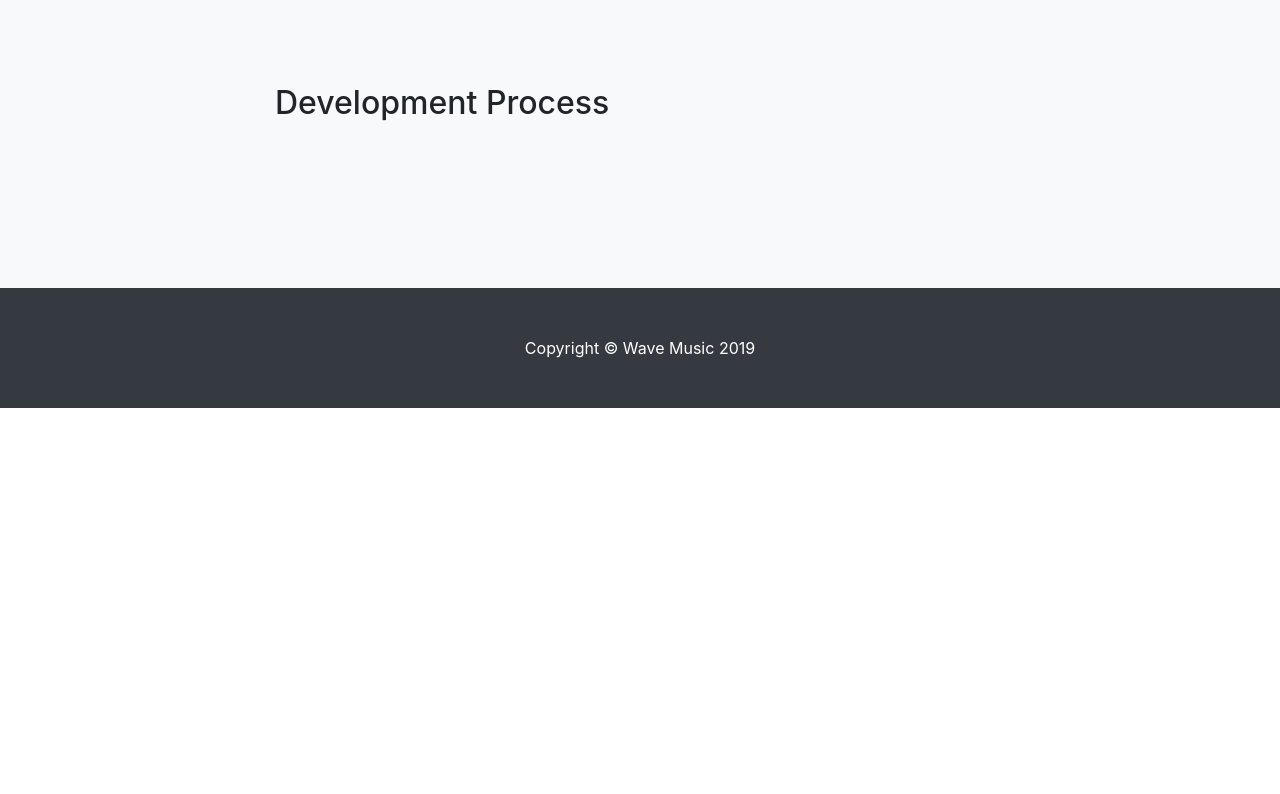
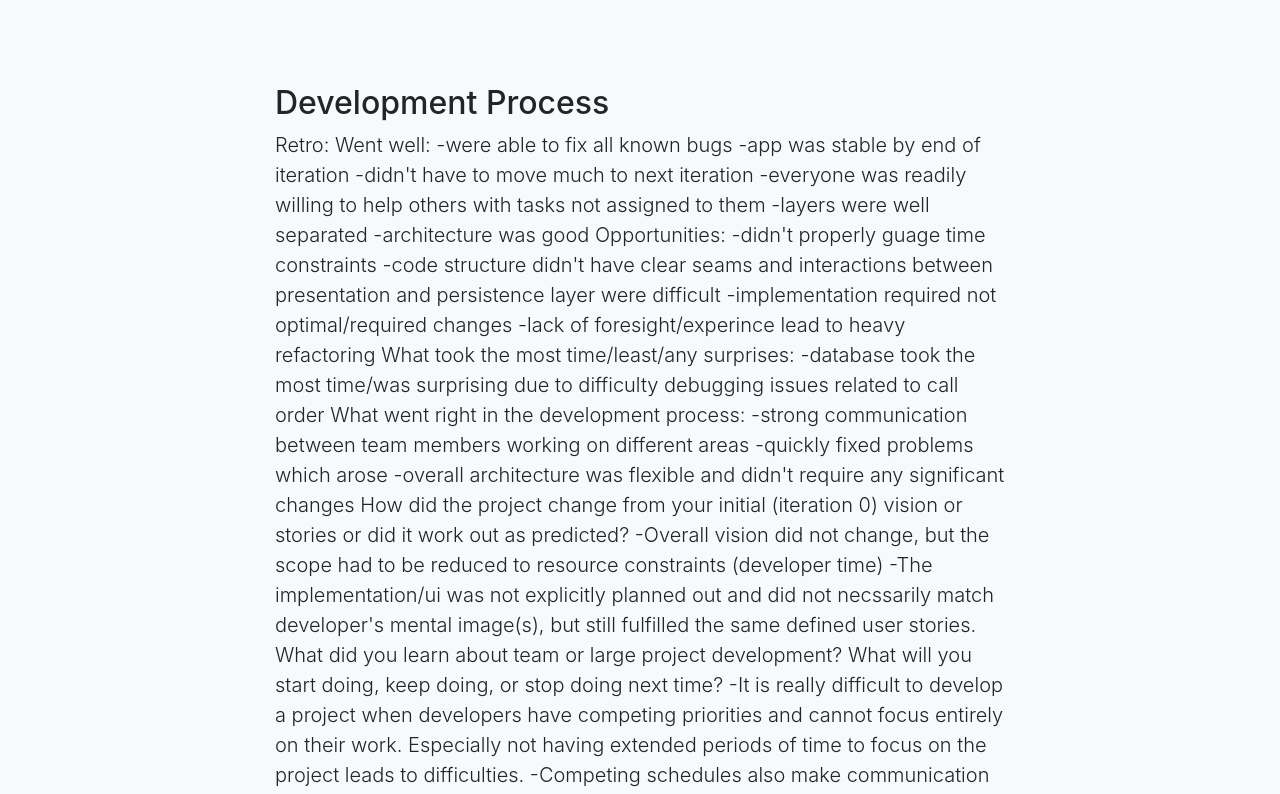
Before and after one commit to DiljotSG/wave-music-player, a website with bundled scripts: page Website/index.html in a window 1280 px wide. Shown: the part 4340-5134 px from the top of the page. Before the commit the page ends 4748 px from the top, so only its background shows below. Built offline with nearby package versions, Linux system fonts and the light colour scheme; files whose address does not match are found by name.

Commit message:
Update Website/index.html

```diff
--- a/Website/index.html
+++ b/Website/index.html
@@ -126,7 +126,72 @@
       <div class="row">
         <div class="col-lg-8 mx-auto">
           <h2>Development Process</h2>
-          <p class="lead"></p>
+          <p class="lead">
+            Retro:
+
+    Went well:
+        -were able to fix all known bugs
+        -app was stable by end of iteration
+        -didn't have to move much to next iteration
+        -everyone was readily willing to help others with tasks
+        not assigned to them
+        -layers were well separated
+        -architecture was good
+
+    Opportunities:
+        -didn't properly guage time constraints
+        -code structure didn't have clear seams and
+        interactions between presentation and persistence layer
+        were difficult
+        -implementation required not optimal/required changes
+        -lack of foresight/experince lead to heavy refactoring
+
+
+    What took the most time/least/any surprises:
+        -database took the most time/was surprising due to
+        difficulty debugging issues related to call order
+
+    What went right in the development process:
+        -strong communication between team members working on
+        different areas
+        -quickly fixed problems which arose
+        -overall architecture was flexible and didn't require any
+        significant changes
+
+
+    How did the project change from your initial (iteration 0)
+    vision or stories or did it work out as predicted?
+
+        -Overall vision did not change, but the scope had to be
+        reduced to resource constraints (developer time)
+
+        -The implementation/ui was not explicitly planned out and
+        did not necssarily match developer's mental image(s), but
+        still fulfilled the same defined user stories.
+
+
+    What did you learn about team or large project development? What
+    will you start doing, keep doing, or stop doing next time?
+
+        -It is really difficult to develop a project when developers
+        have competing priorities and cannot focus entirely on their
+        work. Especially not having extended periods of time to focus
+        on the project leads to difficulties.
+
+        -Competing schedules also make communication difficult, when
+        developers aren't available to communicate or ask questions
+        at the same times.
+
+        -A lot of unanticipated development time can be added when
+        components were developed independently and do not interact
+        as expected once they are completed and must communicate.
+
+
+
+
+development skills:
+
+          </p>
         </div>
       </div>
     </div>
```
